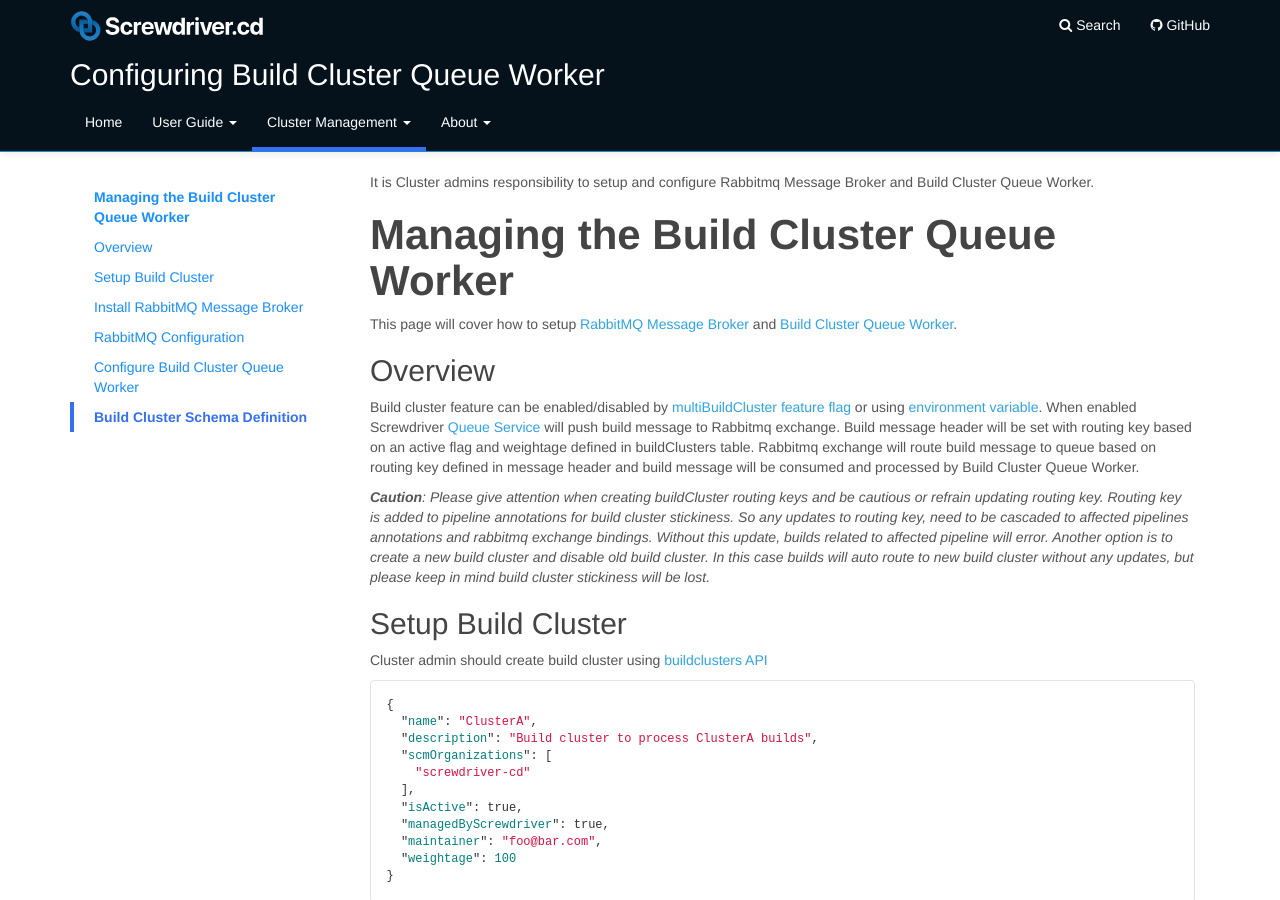
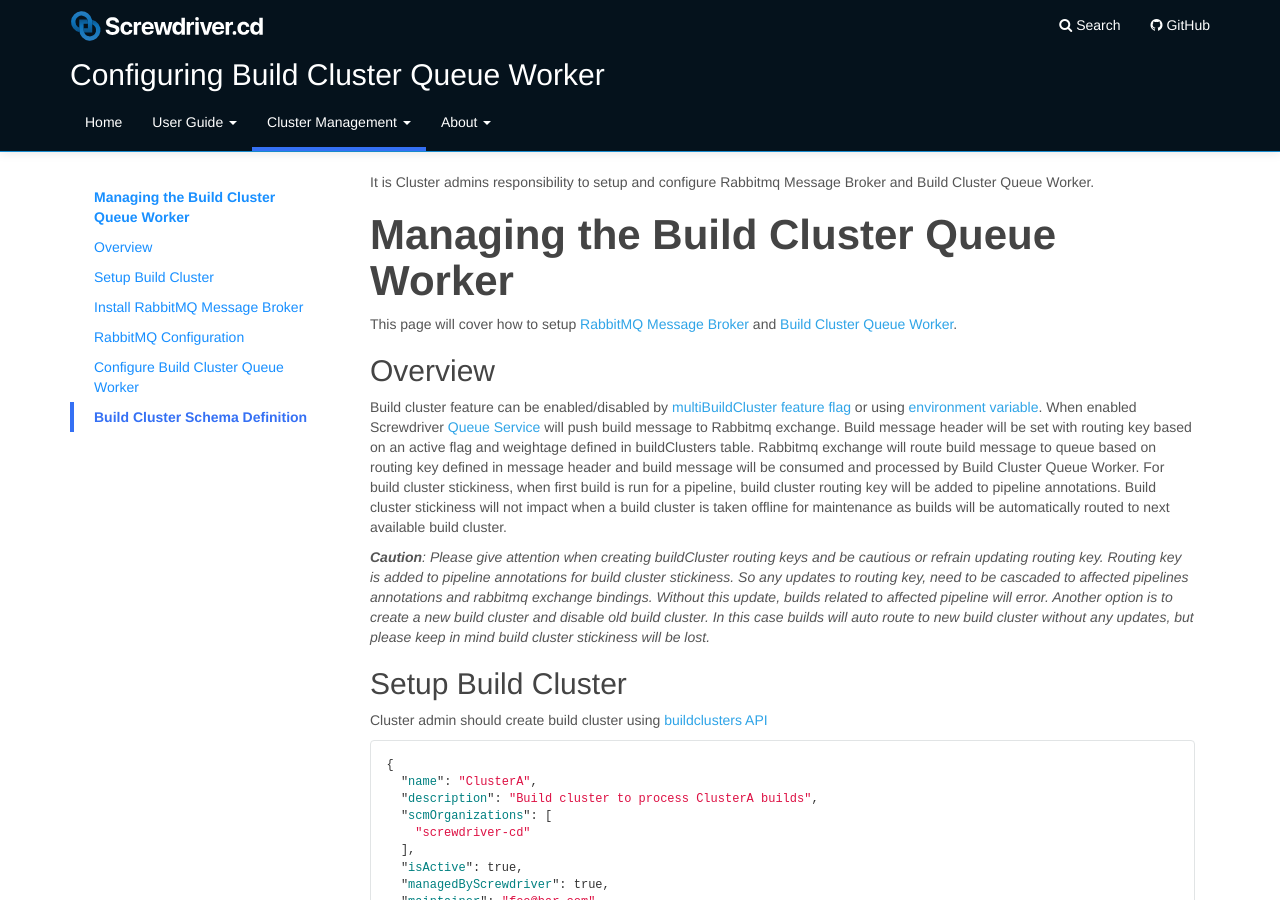
Before and after one commit to screwdriver-cd/guide, a Jekyll site: the page built from docs/cluster-management/configure-buildcluster-queue-worker.md, in a window 1280 px wide and 900 px high. Built offline with Jekyll 4.4.1, drawn with Linux system fonts in a browser that asks for light colours.

```diff
--- a/docs/cluster-management/configure-buildcluster-queue-worker.md
+++ b/docs/cluster-management/configure-buildcluster-queue-worker.md
@@ -32,7 +32,8 @@ Build cluster feature can be enabled/disabled by [multiBuildCluster feature flag
 [environment variable](https://github.com/screwdriver-cd/screwdriver/blob/master/config/custom-environment-variables.yaml#L369).
 When enabled Screwdriver [Queue Service](./configure-queue-service.md) will push build message to Rabbitmq exchange. Build message header will be set with routing key based on an active flag and
 weightage defined in buildClusters table. Rabbitmq exchange will route build message to queue based on routing key defined in message header and build message will be consumed and processed by
-Build Cluster Queue Worker.
+Build Cluster Queue Worker. For build cluster stickiness, when first build is run for a pipeline, build cluster routing key will be added to pipeline annotations. Build cluster stickiness will
+not impact when a build cluster is taken offline for maintenance as builds will be automatically routed to next available build cluster.
 
 ***Caution**: Please give attention when creating buildCluster routing keys and be cautious or refrain updating routing key. Routing key is added to pipeline annotations for build cluster stickiness.
 So any updates to routing key, need to be cascaded to affected pipelines annotations and rabbitmq exchange bindings. Without this update, builds related to affected pipeline will error.
```
